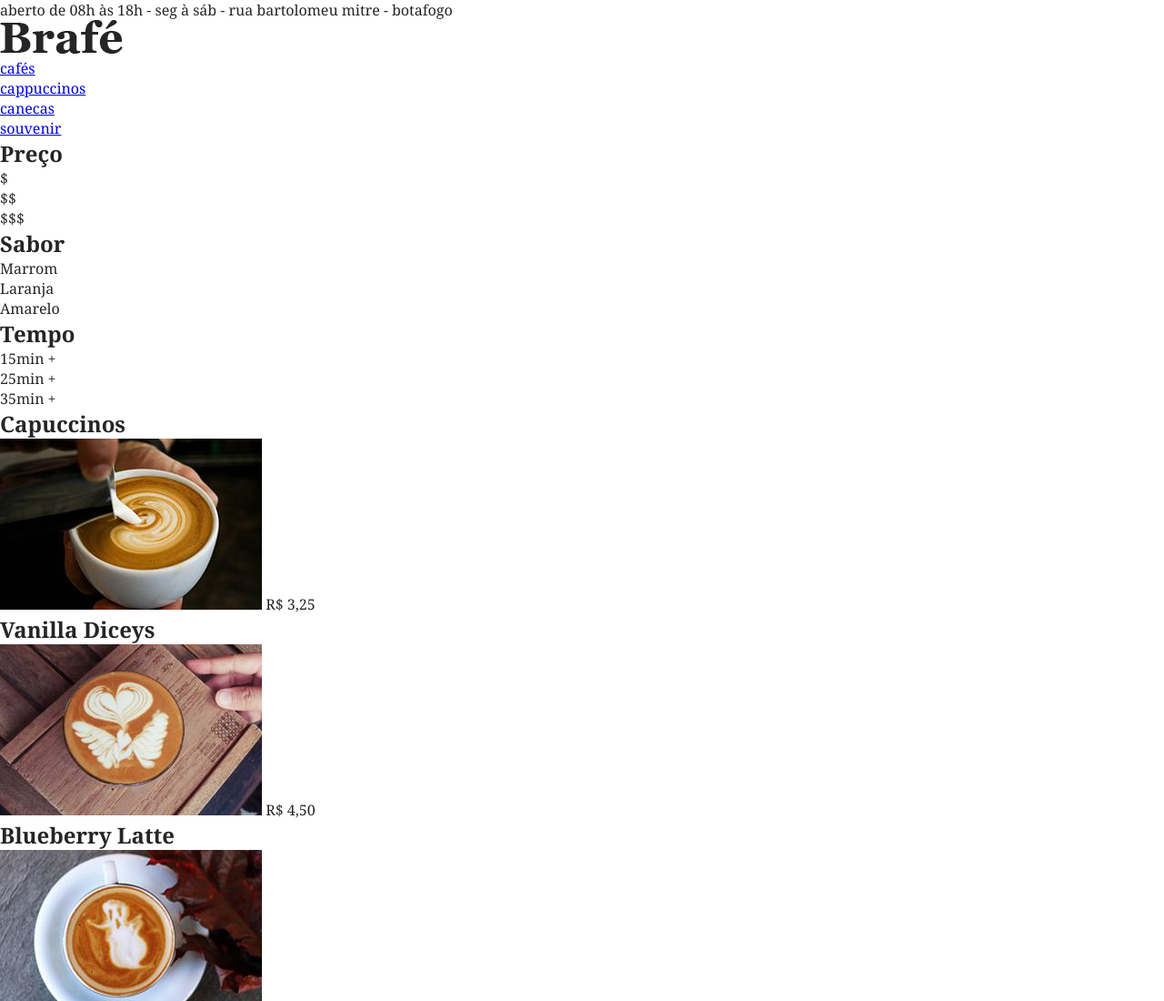
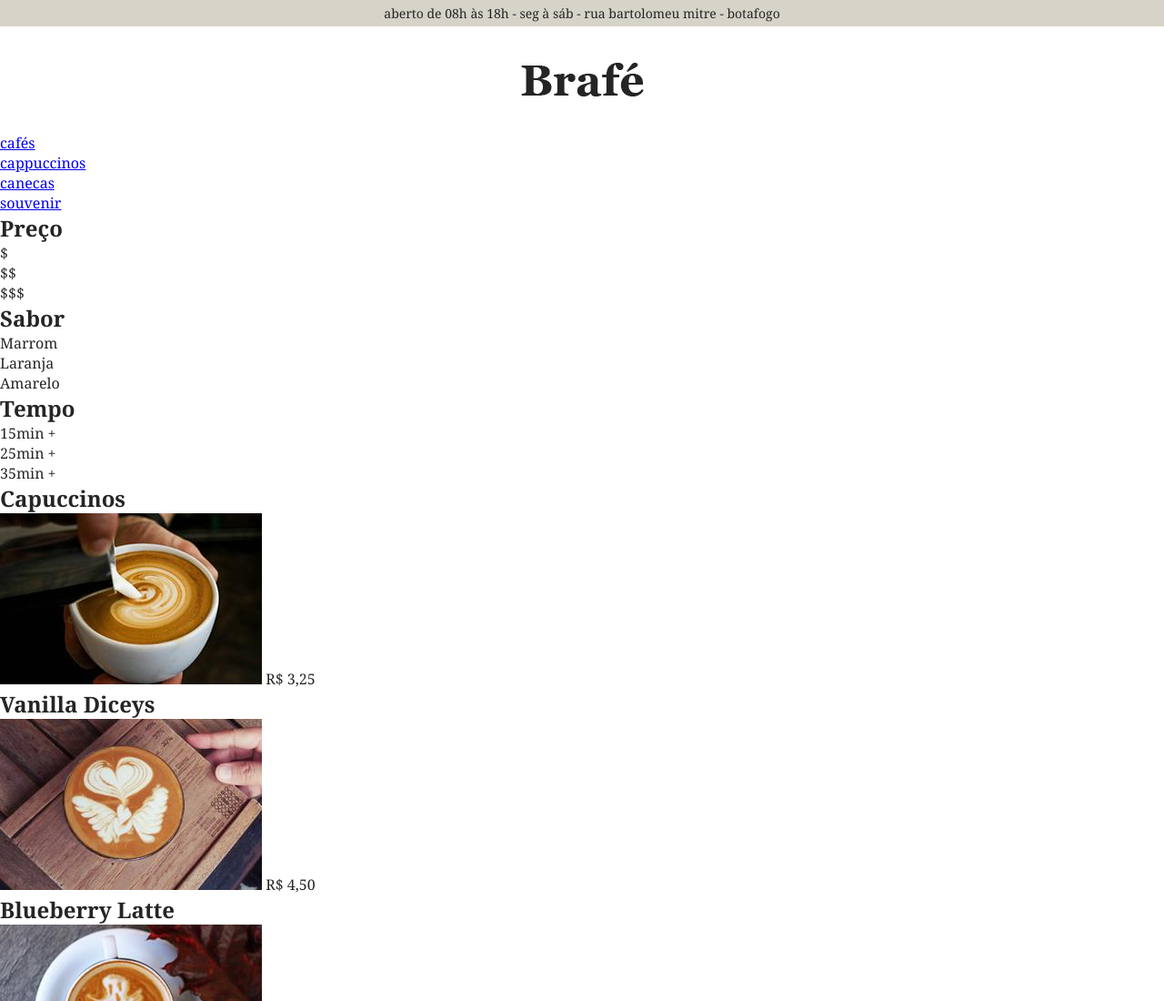
Before and after one commit to devroboco/Brafe2-Puro, a plain HTML site: page index.html in a window 1280 px wide. Shown: the top 1100 px of the page at 91% size. Drawn offline with Linux system fonts and the light colour scheme.

Commit message:
css header

```diff
--- a/css/style.css
+++ b/css/style.css
@@ -15,3 +15,17 @@ body {
 * {
   box-sizing: border-box;
 }
+
+/* MENU */
+
+.header-informacoes {
+  font-size: 0.875em;
+  background: #d6d3c8;
+  padding: 5px 0;
+  text-align: center;
+}
+
+.header-logo img {
+  display: block;
+  margin: 40px auto;
+}
--- a/index.html
+++ b/index.html
@@ -10,10 +10,10 @@
 
 <body>
   <header>
-    <div>
+    <div class="header-informacoes">
       <p>aberto de 08h às 18h - seg à sáb - rua bartolomeu mitre - botafogo</p>
     </div>
-    <a href="index.html">
+    <a class="header-logo" href="index.html">
       <img src="img/brafe.png" alt="Brafé">
     </a>
     <nav>
```
